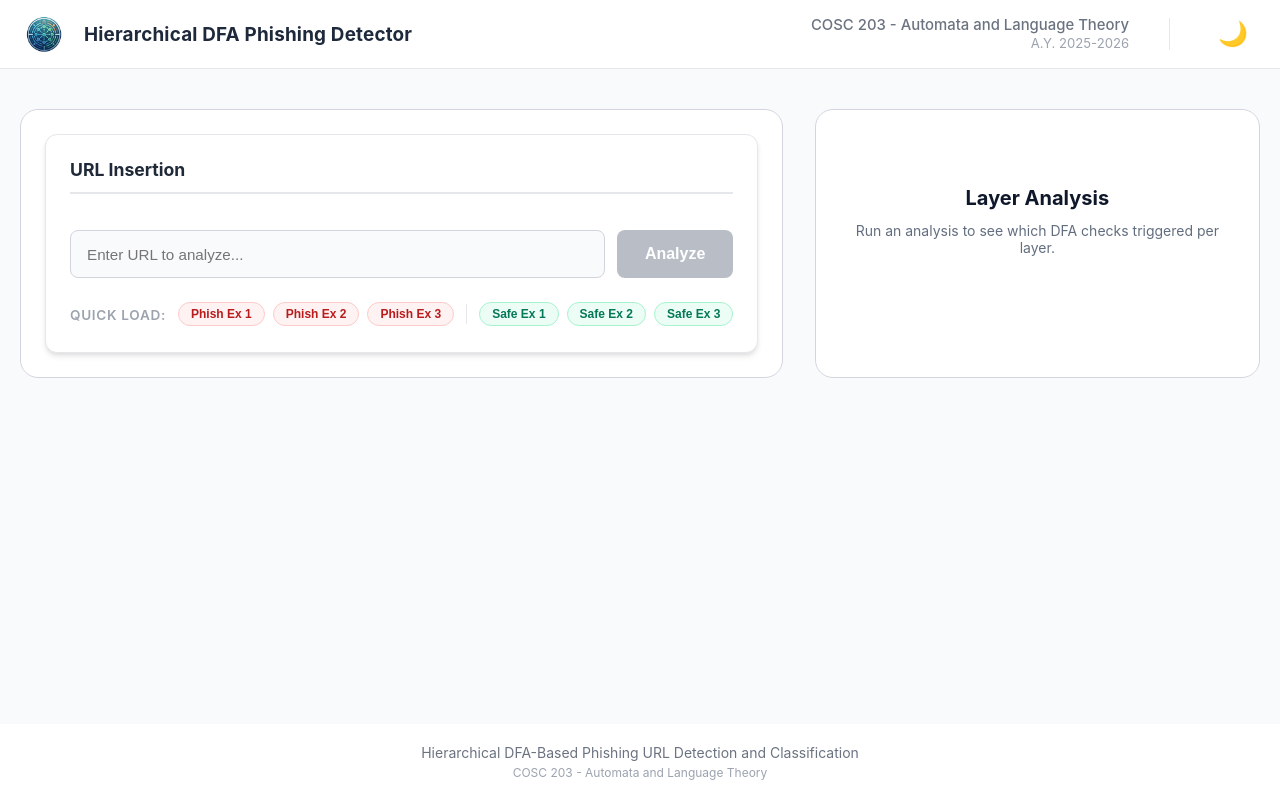
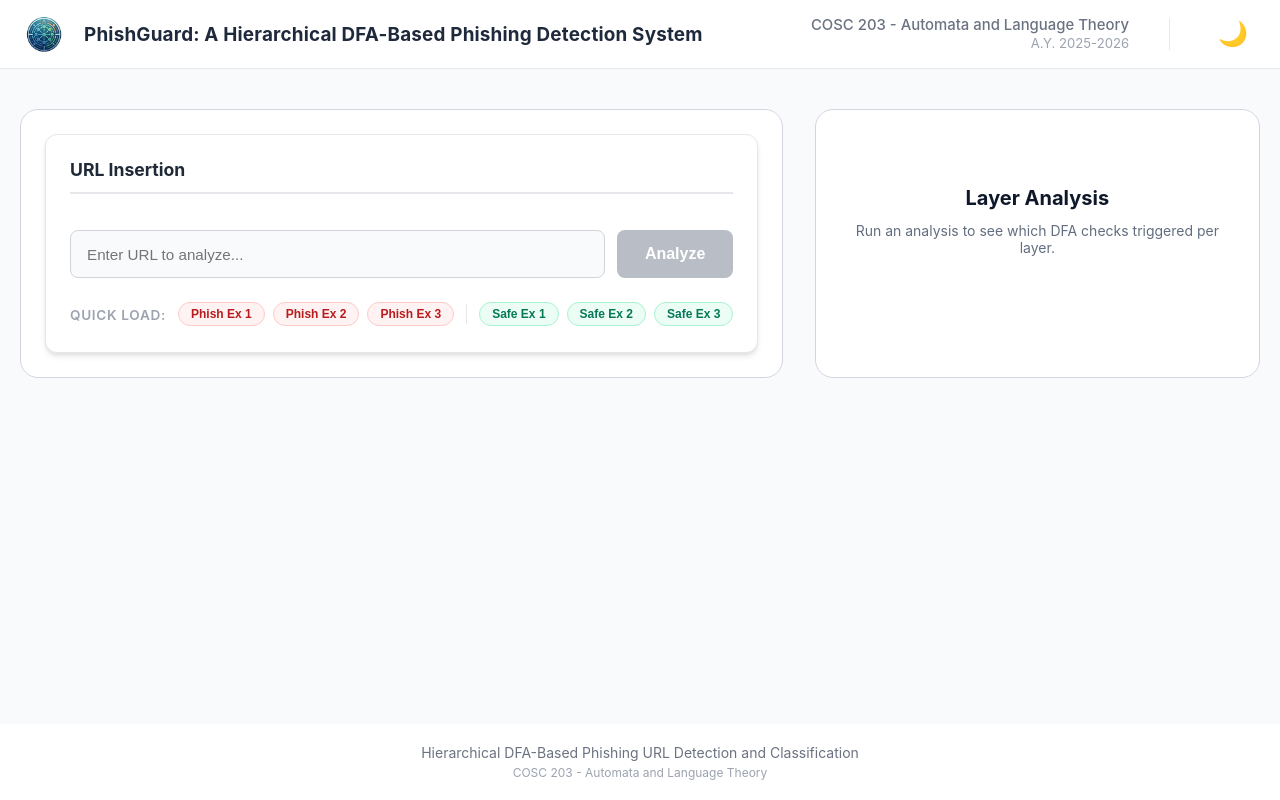
Before and after one commit to DLJocson/dfa-phishing-detector, a React (Create React App) app in the folder frontend/: page / in a window 1280 px wide. Built offline with nearby package versions, Linux system fonts and the light colour scheme; no server answers.

Commit message:
Update app branding to PhishGuard DFA
Changed the application title and header text from 'Hierarchical DFA Phishing Detector' to 'PhishGuard DFA' for consistent branding. Also added a favicon link to index.html.

```diff
--- a/frontend/public/index.html
+++ b/frontend/public/index.html
@@ -8,7 +8,8 @@
       name="description"
       content="Hierarchical DFA-Based Phishing URL Detection and Classification"
     />
-    <title>DFA Phishing URL Detector</title>
+    <link rel="icon" type="image/png" href="/logo.png" />
+      <title>PhishGuard DFA</title>
   </head>
   <body>
     <noscript>You need to enable JavaScript to run this app.</noscript>
--- a/frontend/src/components/Header.jsx
+++ b/frontend/src/components/Header.jsx
@@ -8,7 +8,7 @@ const Header = () => {
     <header className="navbar-header">
       <div className="navbar-left">
         <img src={logo} alt="App Logo" className="navbar-logo" />
-        <span className="navbar-title">Hierarchical DFA Phishing Detector</span>
+        <span className="navbar-title">PhishGuard: A Hierarchical DFA-Based Phishing Detection System</span>
       </div>
       <div className="navbar-right">
         <div className="navbar-academic">
```
